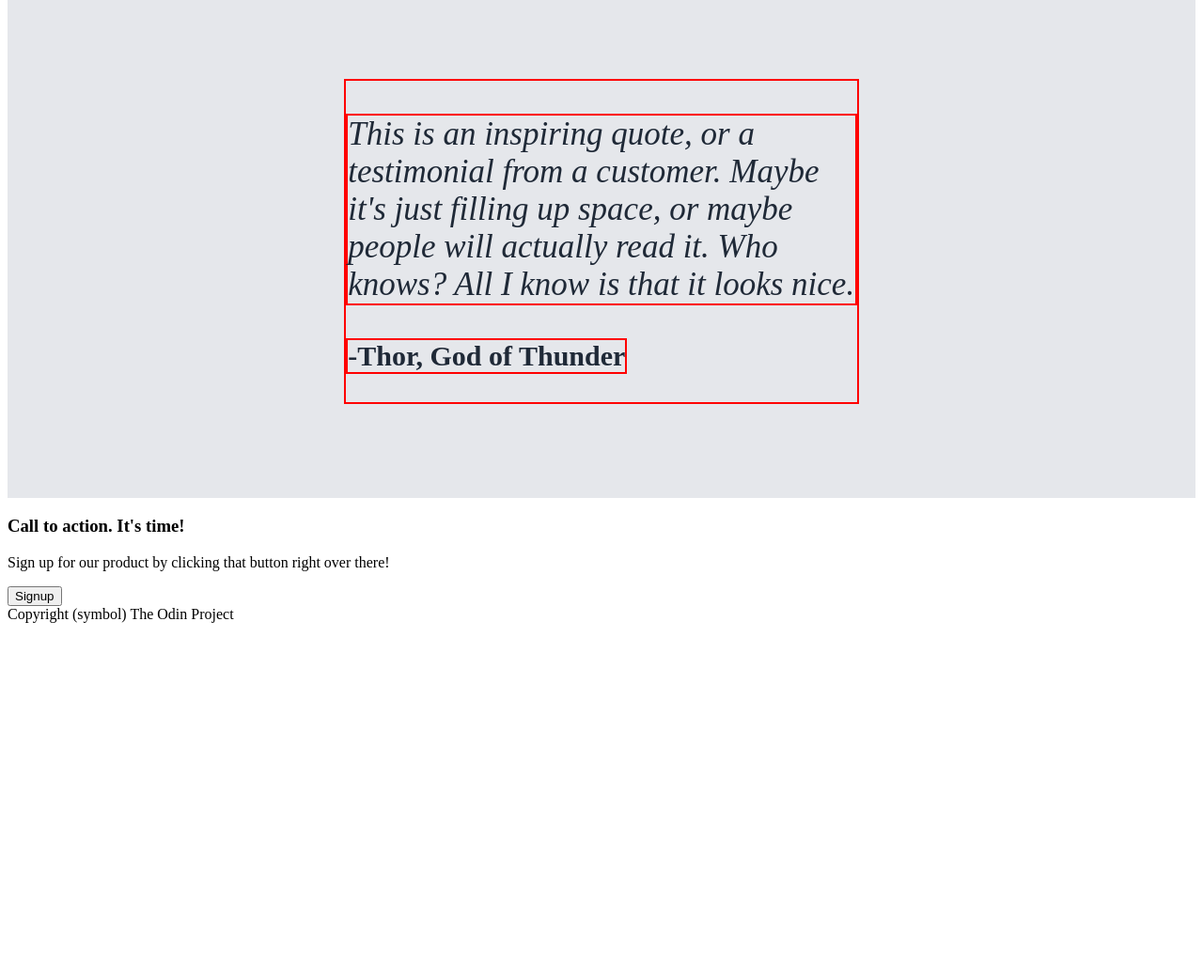
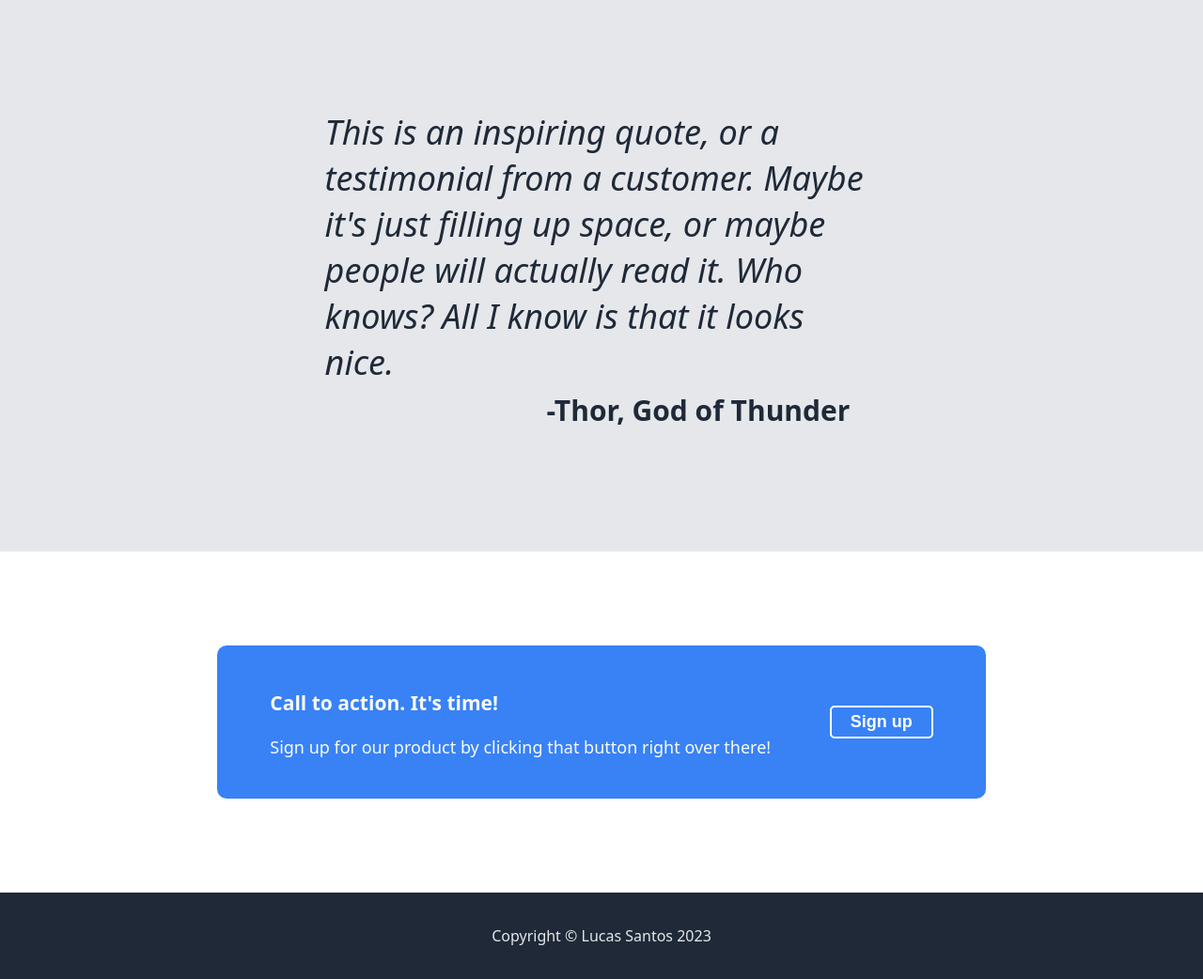
Before and after one commit to lucasuk31/Landing-Page-in-Progress, a plain HTML site: page index.html in a window 1280 px wide. Shown: the part 940-1982 px from the top of the page at 94% size. Before the commit the page ends 1611 px from the top, so only its background shows below. Drawn offline with Linux system fonts and the light colour scheme.

Commit message:
Template finished!

```diff
--- a/index.html
+++ b/index.html
@@ -26,7 +26,7 @@
                 <h1>This website is awesome</h1>
                 <p class="main-text">This website has some subtext that goes here under the main title. It's a smaller font and the color is lower contrast
                 </p>
-                <button class="button1">Signup</button>
+                <button class="button1">Sign up</button>
             </div>
             <div class="image-info">
                <p class="placeholder">This is a placeholder for an image</p>
@@ -68,18 +68,24 @@
             <p class="review">
                 This is an inspiring quote, or a testimonial from a customer. Maybe it's just filling up space, or maybe people will actually read it. Who knows? All I know is that it looks nice.
             </p>
-            <p id="author"> -Thor, God of Thunder</p>
+            <div class="author">
+               <p> -Thor, God of Thunder</p>
+            </div>
         </div>
     </div>
     <div class="section4">
-        <div>
-            <h3>Call to action. It's time!</h3>
+        <div class="action">
+            <div class="call">
+               <h3>Call to action. It's time!</h3>
             <p>Sign up for our product by clicking that button right over there!</p>
-            <button class="button2">Signup</button>
+            </div>
+            <div class="button">
+                <button class="button2">Sign up</button>
+            </div>
         </div>
     </div>
     <footer>
-        Copyright (symbol) The Odin Project
+        Copyright &copy; Lucas Santos 2023
     </footer>
 </body>
 
--- a/style.css
+++ b/style.css
@@ -1,3 +1,8 @@
+body{
+    font-family: system-ui, -apple-system, BlinkMacSystemFont, 'Segoe UI', Roboto, Oxygen, Ubuntu, Cantarell, 'Open Sans', 'Helvetica Neue', sans-serif;
+    margin: 0;
+}
+
 .header {
     width: 70%;
     margin: auto;
@@ -54,6 +59,7 @@ h1{
     color: white;
     padding: 5px 20px 5px 20px;
     font-size: 18px;
+    font-weight: bold;
     border-radius: 5px;
     box-shadow: 0 5px 5px 0 rgba(0,0,0,.8);
     margin-top: -10px;
@@ -87,6 +93,13 @@ h1{
     justify-content: space-between;
 }
 
+.placeholder{
+    color: white;
+    display: flex;
+    justify-content: center;
+    align-items: center;
+}
+
 .section2{
     background-color: white;
 }
@@ -98,28 +111,27 @@ h2{
     font-weight: bold;
 }
 
+.group-icons{
+    width: fit-content;
+    display: flex;
+    align-items: center;
+    justify-content: space-around;
+    margin: auto;
+}
+
 .icon{
     width: 150px;
     height: 150px;
     border: 2px solid #3882F6;
     border-radius: 15px;
-    align-items: center;
-    justify-content: center;
-}
-
-.group-icons{
-    width: fit-content;
     margin: auto;
-    display: flex;
-    align-items: center;
-    justify-content: center;
 }
 
 .text-icon{
     color: #1F2937;
     font-size: 18px;
-    width: 150px;
-    text-align: center;
+    width: 180px;
+    margin: auto;
     margin-top: 2px;
 }
 
@@ -134,24 +146,63 @@ h2{
 }
 
 .review{
-    font-size: 35px;
+    font-size: 36px;
     font-style: italic;
     color: #1F2937;
     text-align: left;
-    border: 2px solid red;
+    display: flex;
+    flex-direction: column;
+    justify-content: center;
+}
+.phrase{
+    width: 46%;
+    margin: auto;
 }
 
-#author{
+.author{
     font-size: 30px;
     color: #1F2937;
     font-weight: bold;
-    width: fit-content;
-    text-align: right;
-    border: 2px solid red;
+    margin-top: -60px;
+    margin-right: 30px;
+    display: flex;
+    justify-content: end;
 }
 
-.phrase{
-    border: 2px solid red;
-    width: 43%;
+.action{
+    background-color: #3882F6;
+    color: #F9FAF8;
+    padding: 25px;
+    border-radius: 10px;
+    font-size: 18px;
+    width: 60%;
     margin: auto;
+    margin-top: 100px;
+    margin-bottom: 100px;
+    display: flex;
+    justify-content: space-around;
+    align-items: center;
 }
+
+.button2{
+    background-color: #3882F6;
+    border: solid 2px white;
+    color: white;
+    padding: 5px 20px 5px 20px;
+    font-size: 18px;
+    font-weight: bold;
+    border-radius: 5px;
+    cursor: pointer;
+}
+
+.button2:hover{
+    background-color: white;
+    color: #1F2937;
+}
+
+footer{
+    background-color: #1F2937;
+    color: #E5E7EB;
+    text-align: center;
+    padding: 35px;
+}
```
